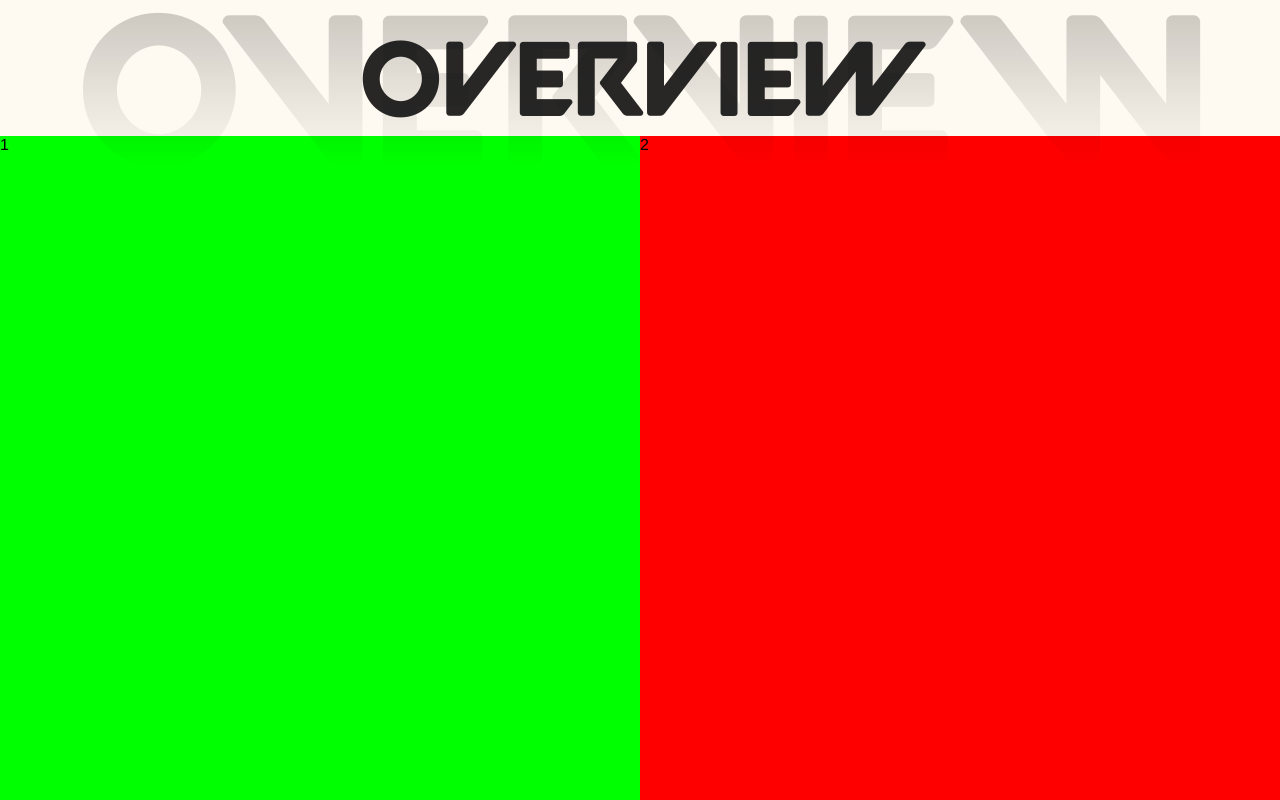
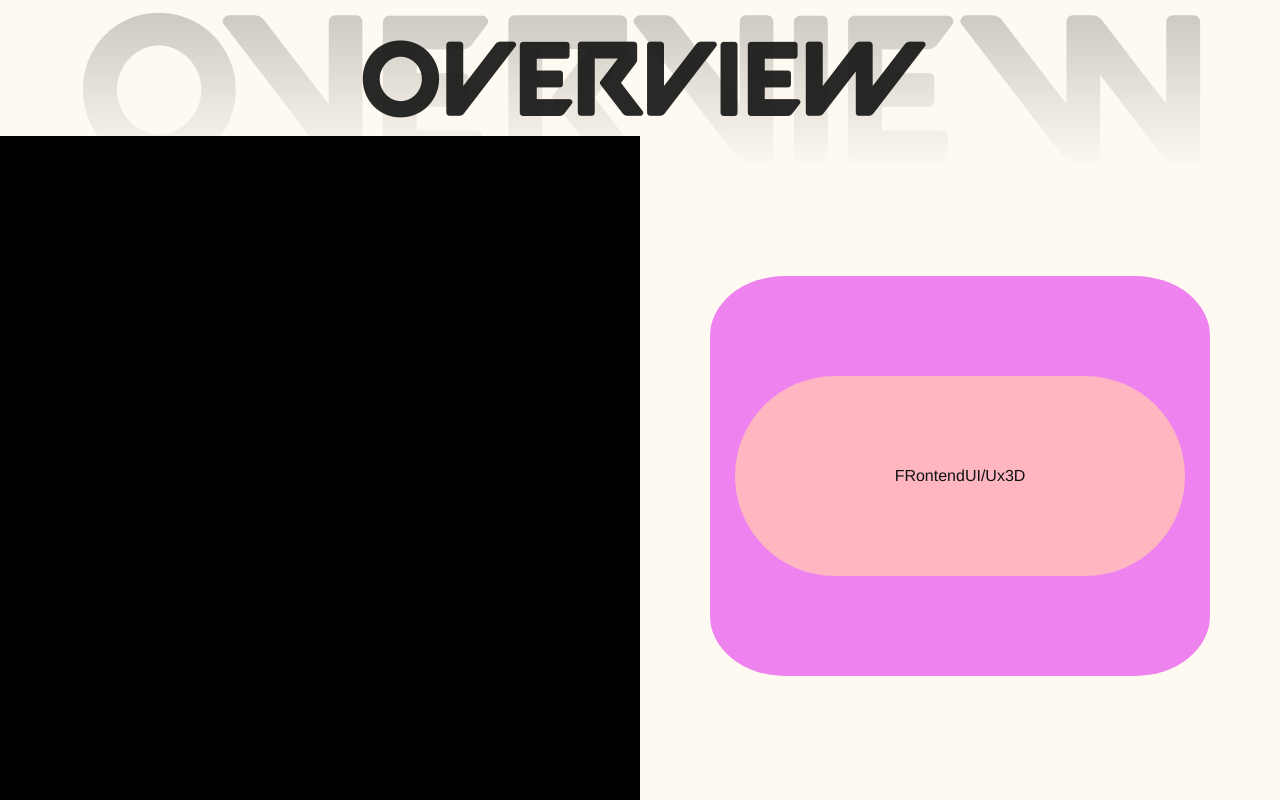
Before and after one commit to Mugunth148/Zendex-vite, a React (Vite) app: page / in a window 1280 px wide. Shown: the part 780-1580 px from the top of the page. Built offline with nearby package versions, Linux system fonts and the light colour scheme.

Commit message:
designing overview section

```diff
--- a/package.json
+++ b/package.json
@@ -11,6 +11,7 @@
   },
   "dependencies": {
     "framer-motion": "^10.16.4",
+    "gsap": "^3.12.2",
     "node-sass": "^9.0.0",
     "react": "^18.2.0",
     "react-dom": "^18.2.0",
--- a/src/components/Nav/Nav.jsx
+++ b/src/components/Nav/Nav.jsx
@@ -1,8 +1,7 @@
 import { Link } from "react-router-dom"
 import './Nav.scss'
+
 function Nav() {
-
-
 
     const setDarkMode = () => {
         document.querySelector('html').setAttribute('data-theme', 'dark');
--- a/src/components/Nav/Nav.scss
+++ b/src/components/Nav/Nav.scss
@@ -13,6 +13,7 @@
         list-style: none;
         text-decoration: none;
         flex: 3;
+        transition: all 1.5s;
     }
 
     h1 {
@@ -50,6 +51,7 @@
       #darkmode {
         margin: 0;
         margin-right: 60px;
+
       }
     }
   }
--- a/src/components/Overview/Overview.jsx
+++ b/src/components/Overview/Overview.jsx
@@ -11,21 +11,22 @@ function Overview() {
                   <h1>Overview</h1>
             </div>
              <div className="overview-content">
-                  <div className="overview-1">1</div>
-                  <div className="overview-2">2</div>
+                  <div className="overview-1">
+                    <div className="section">Frontend</div>
+                    <div className="section">UI/UX</div>
+                    <div className="section">3D Artist</div>
+                  </div>
+                  <div className="overview-2">
+                    <div className="highlight-container">
+                      <div className="highlight">
+                        <div className="light">FRontend</div>
+                        <div className="light">UI/Ux</div>
+                        <div className="light">3D</div>
+                      </div>
+                    </div>
+                  </div>
              </div>
             </div>
-
-            {/*
-                      <h2 id="card-head">Frontend Developing</h2>
-                      <p id='card-para'>Crafting User-Friendly Experiences: Building interactive and responsive web applications that engage users across platforms. Leveraging the latest technologies to bring designs to life and create seamless digital journeys.</p>
-
-                    <h2 id="card-head">UI/UX Designing</h2>
-                     <p id='card-para'>Designing Delightful User Experiences: Combining creativity and empathy to craft visually appealing interfaces and intuitive interactions. Balancing aesthetics with functionality to ensure users enjoy a seamless and engaging digital journey.</p>
-
-                    <h2 id="card-head">3D Graphics Artist</h2>
-                      <p id='card-para'>Bringing Imagination to Reality: Transforming concepts into immersive 3D worlds and captivating visuals. Creating lifelike scenes, characters, and environments that transport viewers to extraordinary realms of imagination</p>
-            </div> */}
 
     </>
   )
--- a/src/components/Overview/Overview.scss
+++ b/src/components/Overview/Overview.scss
@@ -54,13 +54,46 @@
         .overview-1{
           height: 100%;
           width: 50%;
-          background: #0f0;
+
+          .section{
+            height:100%;
+            width:100%;
+            position: sticky;
+            top: 0;
+          }
         }
 
         .overview-2{
           height: 100%;
           width: 50%;
-          background: #f00;
+          background-color: var(--primary);
+          display: flex;
+          justify-content: center;
+          align-items: center;
+
+          .highlight-container{
+            background: violet;
+            height: 400px;
+            width: 500px;
+            border-radius: 15%;
+            display: flex;
+            justify-content: center;
+            align-items: center;
+
+            .highlight {
+              background: lightpink;
+              height: 50%;
+              width: 90%;
+              border-radius: 200px;
+              display: flex;
+              justify-content: center;
+               align-items: center;
+
+               .light{
+                color:var(--secondary);
+               }
+            }
+          }
         }
   }
 }
@@ -93,7 +126,7 @@
         height: 90vh;
         width: 100vw;
         background: #000;
-        flex-direction: column;
+        flex-direction: column-reverse;
 
         .overview-1{
           height: 40%;
--- a/src/container/Home/Home.jsx
+++ b/src/container/Home/Home.jsx
@@ -8,32 +8,12 @@ import Hero from "../../animations/Hero/Hero"
 
 const Home = () => {
 
-  // const placeholderText = [
-  //   { type: "inputText", text: "Hello Guys, Im Mugunth,a frontend Developer, UI/UX designer & 3D artist. I love creating beautiful and dynamic user interfaces. Im passionate about using technology to solve problems and create user experiences that people love."}
-  // ];
-
-  // const container = {
-  //   visible: {transition: {staggerChildren: 0.025}}
-  // };
-
   return (
     <>
     <motion.div className="ball-container" id="home"
-    initial={{opacity:0.5,y:20}}
+    initial={{opacity:0,y:40}}
     animate={{opacity: 1, y:0}}
-    transition={{duration: 1}}>
-    {/* <motion.div
-      className="Hero-container"
-      initial="hidden"
-      animate="visible"
-      variants={container}
-      >
-      <div className="container">
-        {placeholderText.map((item, index) => {
-          return <AnimatedText {...item} key={index} />;
-        })}
-      </div>
-    </motion.div> */}
+    transition={{duration: 2}}>
       <Hero />
       <div  className="pink-ball"></div>
       <div  className="blue-ball" ></div>
```
Also changed, not shown: src/components/Overview/anime.js (deleted), 1 other file (tests, documents, lock files or other folders).
